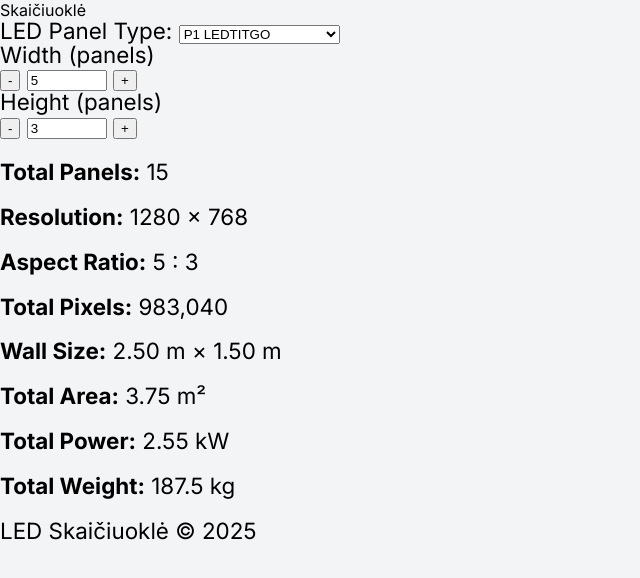
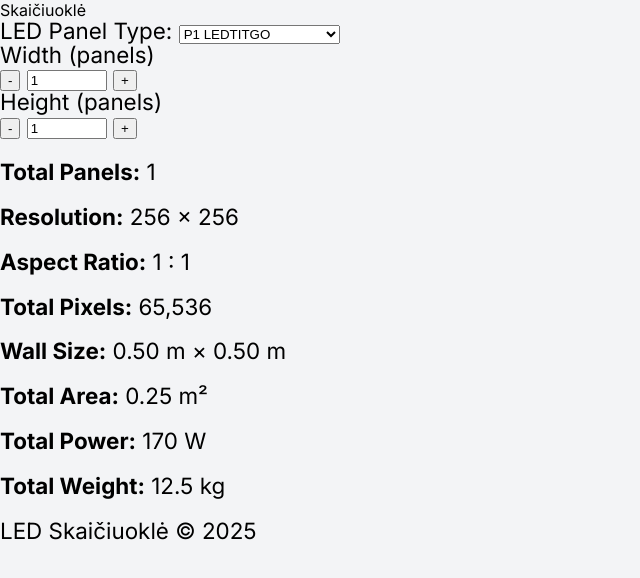
Before and after one commit to stogarauna/skaiciuokle, a SvelteKit app: page / in a window 1280 px wide. Shown: the top 578 px of the page, without its empty margins (0-640 px from the left). Built offline with nearby package versions, Linux system fonts and the light colour scheme.

Commit message:
Pradinės width ir height reikšmės pakeistos į 1 ir 1

```diff
--- a/src/routes/+page.svelte
+++ b/src/routes/+page.svelte
@@ -2,8 +2,8 @@
 	import { panels } from "../lib/data/panels.js";
 
 	let selected = panels[0];
-	let width = 5;
-	let height = 3;
+	let width = 1;
+	let height = 1;
 
 	// derived values
 	$: totalPanels = width * height;
```
